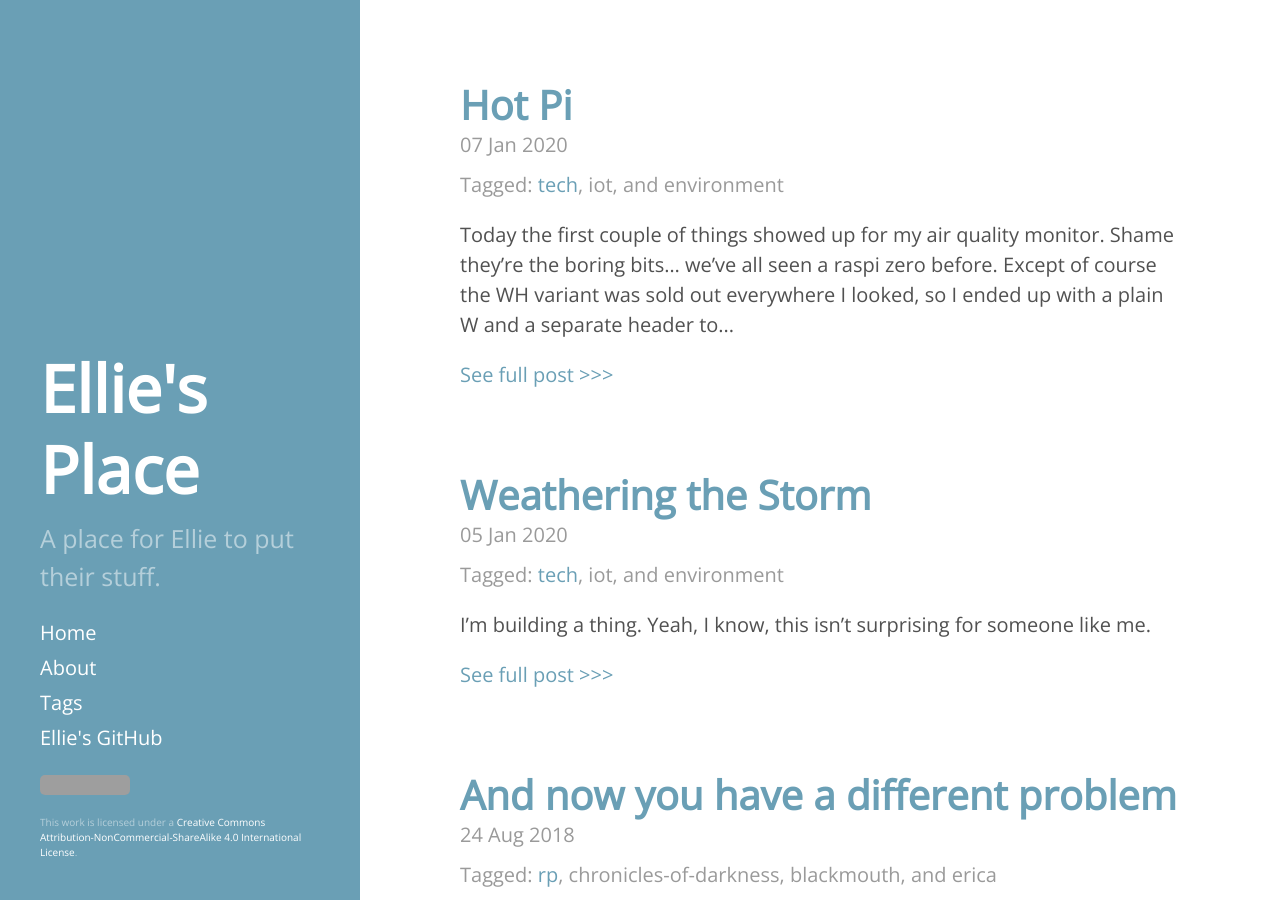
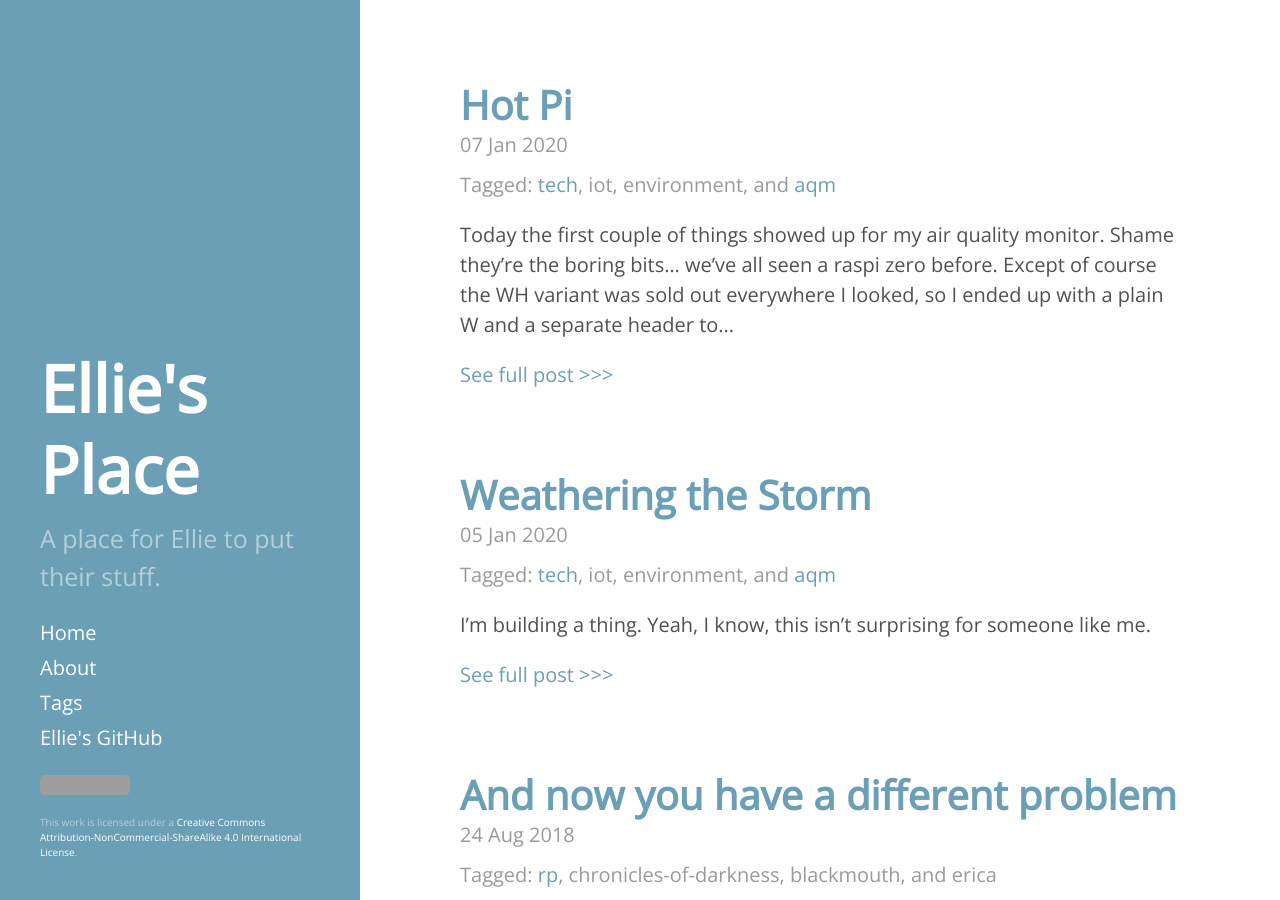
Before and after one commit to eltariel/eltariel.github.io, a Jekyll site: the page built from index.html, in a window 1280 px wide and 900 px high. Built offline with Jekyll 4.4.1, drawn with Linux system fonts in a browser that asks for light colours; the list of posts is cut into pages by our own code; grey boxes are pictures that could not be loaded.

Commit message:
Added AQM tag and page

```diff
--- a/_posts/tech/2020-01-05-weathering-the-storm.md
+++ b/_posts/tech/2020-01-05-weathering-the-storm.md
@@ -1,7 +1,7 @@
 ---
 layout: post
 title: Weathering the Storm
-tags: tech iot environment
+tags: tech iot environment aqm
 ---
 
 I'm building a thing. Yeah, I know, this isn't surprising for someone like me.
--- a/_posts/tech/2020-01-07-hot-pi.md
+++ b/_posts/tech/2020-01-07-hot-pi.md
@@ -1,7 +1,7 @@
 ---
 layout: post
 title: Hot Pi
-tags: tech iot environment
+tags: tech iot environment aqm
 ---
 
 Today the first couple of things showed up for my air quality monitor. Shame they're
--- /dev/null
+++ b/tags/aqm.md
@@ -0,0 +1,5 @@
+---
+layout: tag
+title: Posts tagged "AQM"
+tag: aqm
+---
```
